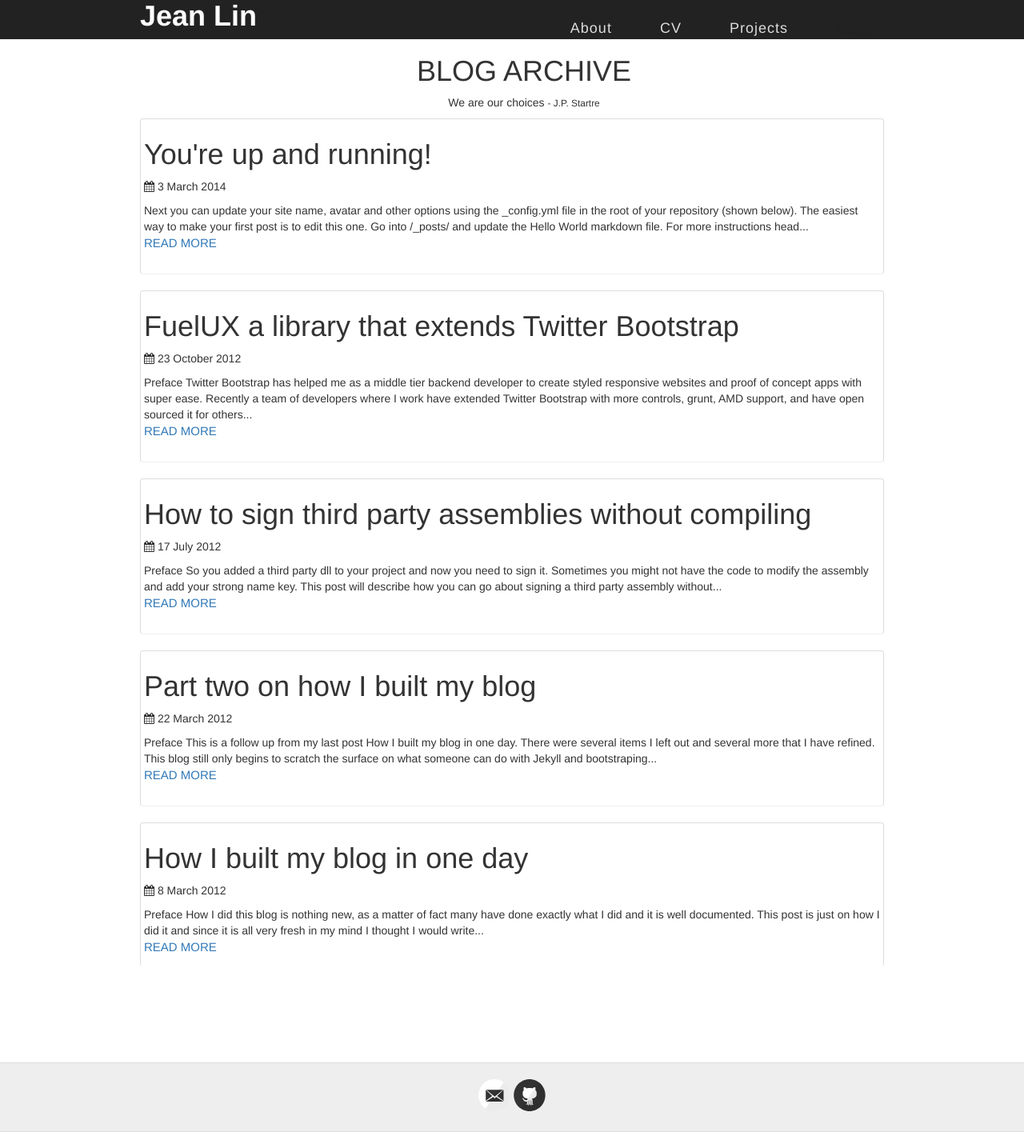
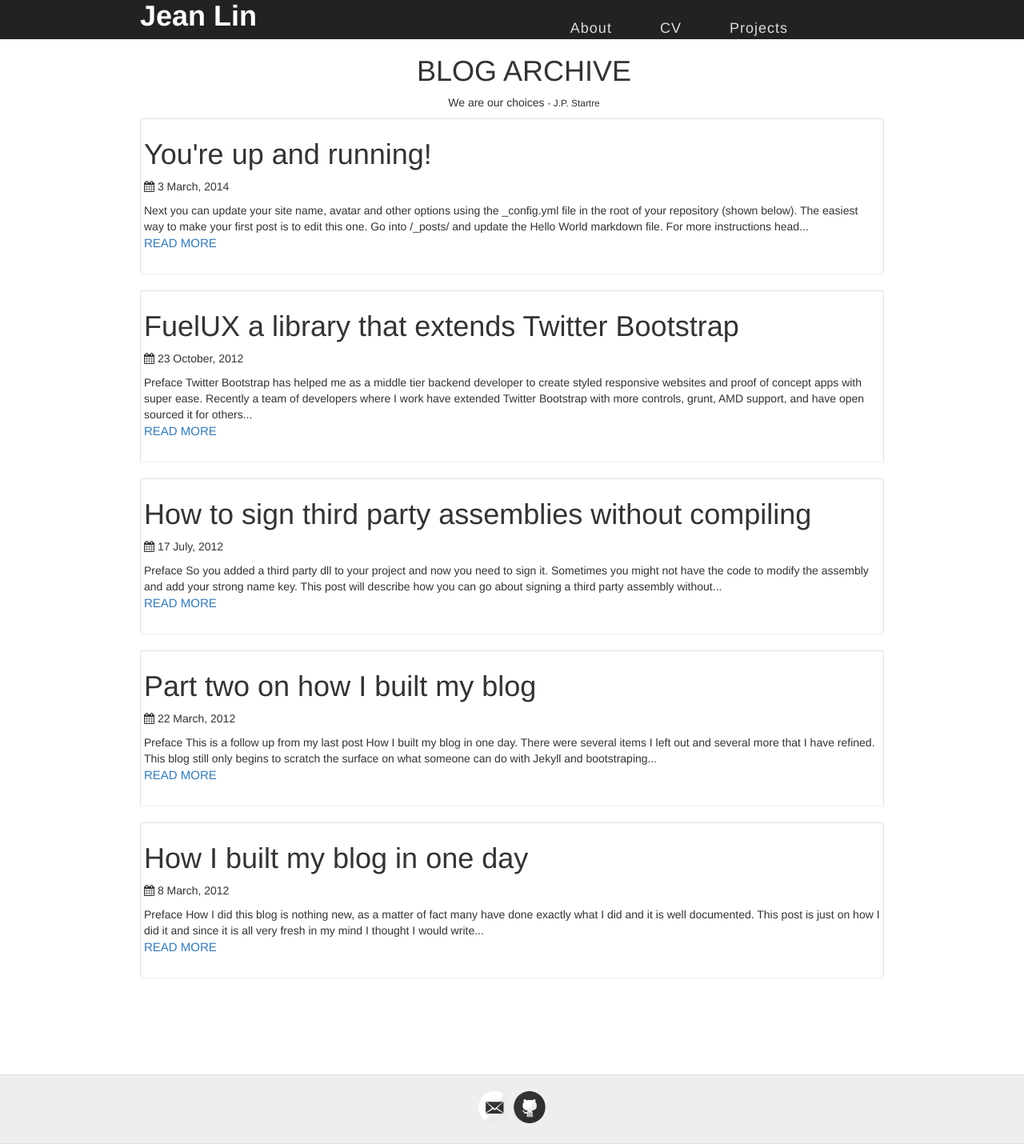
Before and after one commit to ycjeanlin/ycjeanlin_page, a Jekyll site: the page built from blog.html, in a window 1280 px wide. Shown: the whole page at 80% size. Built offline with Jekyll 4.4.1, drawn with Linux system fonts in a browser that asks for light colours; nearby versions of some CDN libraries.

Commit message:
change style for post last child

```diff
--- a/blog.html
+++ b/blog.html
@@ -13,7 +13,7 @@ layout: default
     <article class="post">
 
       <h1><a href="{{ site.baseurl }}{{ post.url }}">{{ post.title }}</a></h1>
-      <p><span class="fa fa-calendar"></span> {{ post.date | date: "%-d %B %Y"}}</p>
+      <p><span class="fa fa-calendar"></span> {{ post.date | date: "%-d %B, %Y"}}</p>
       <div class="entry">
         {{ post.content | strip_html | truncatewords:50}}
       </div>
--- a/style.scss
+++ b/style.scss
@@ -246,11 +246,6 @@ nav {
   border-bottom: 1px solid $lightGray;
 }
 
-.posts > .post:last-child {
-  padding-bottom: 1em;
-  border-bottom: none;
-}
-
 .post {
   blockquote {
     margin: 1.8em .8em;
```
